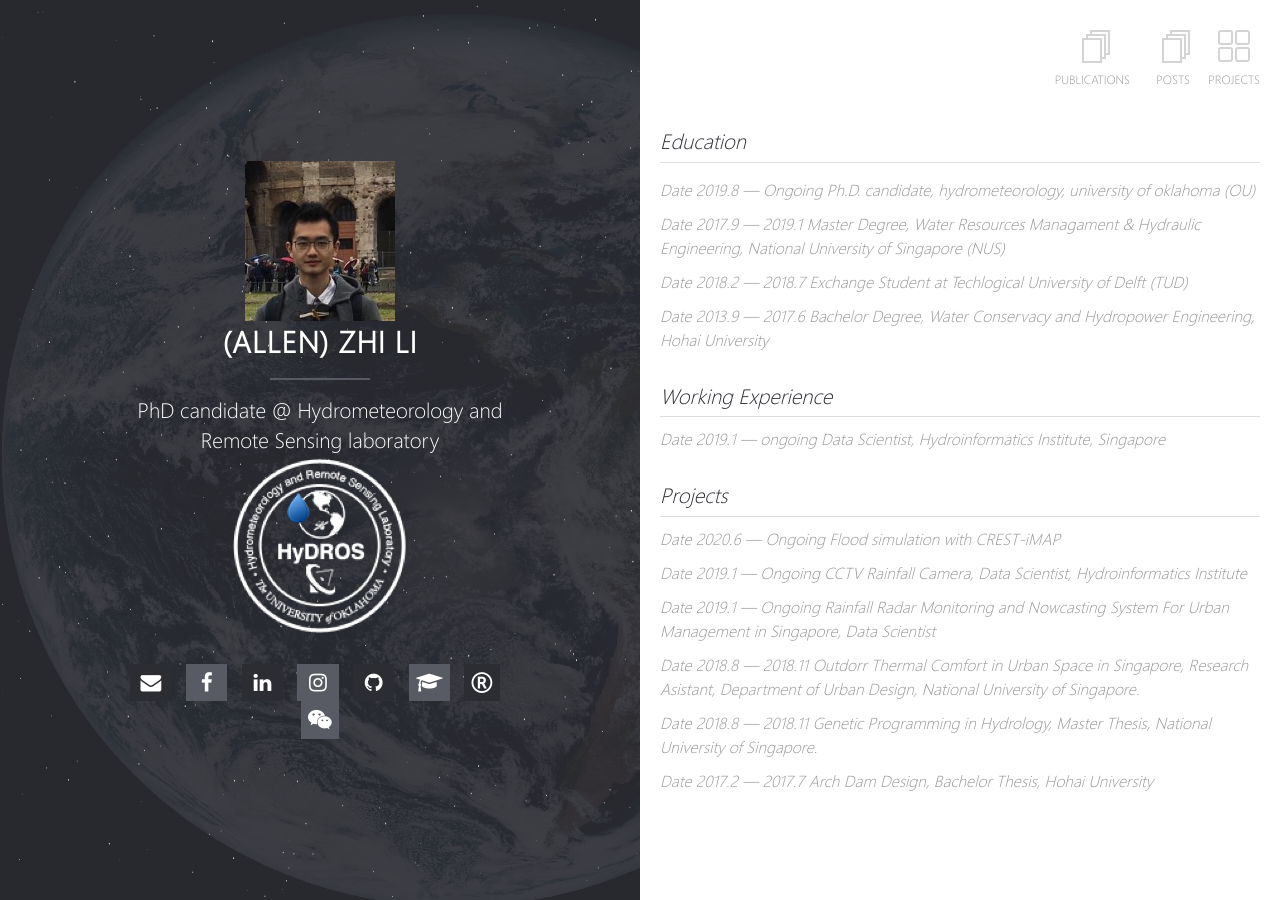
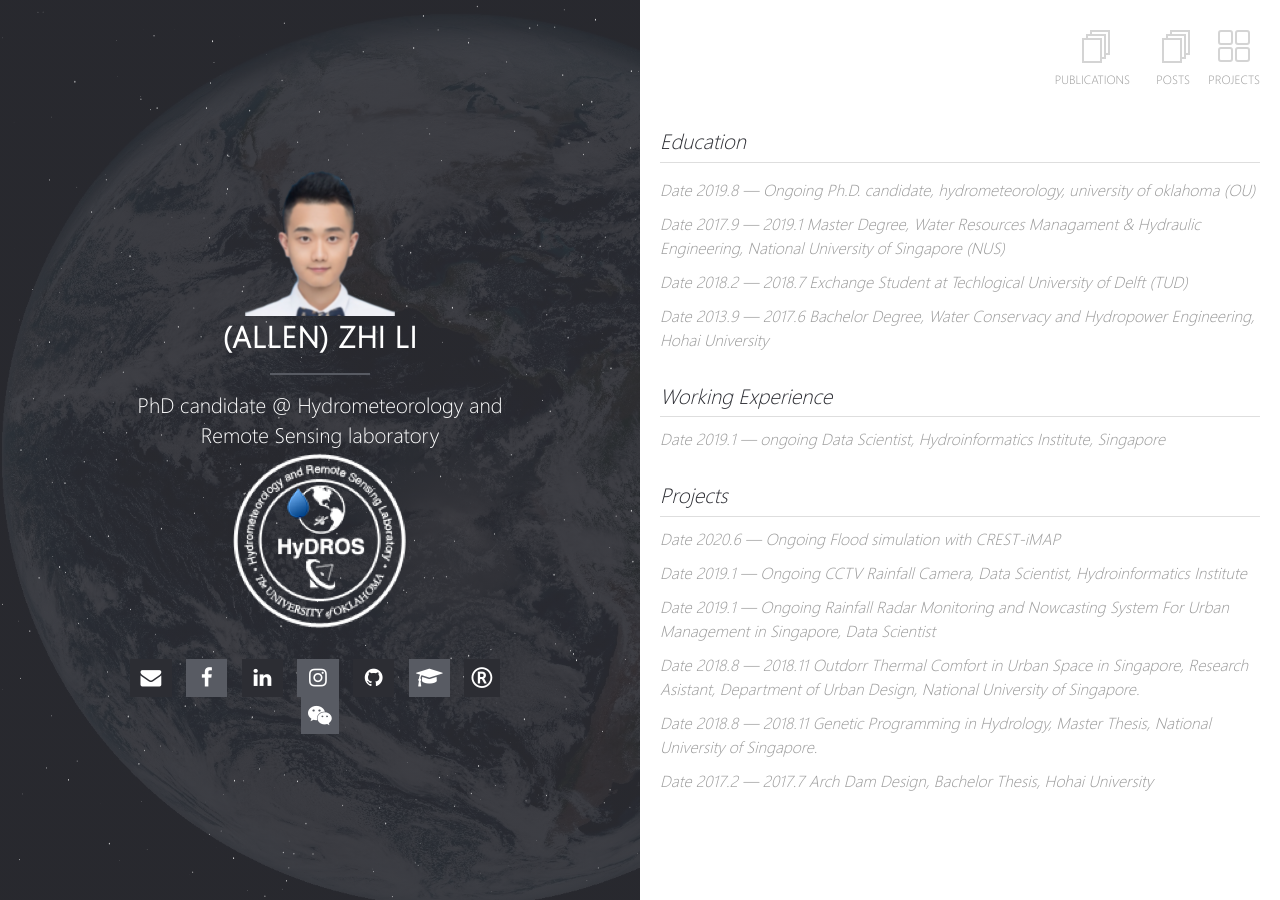
Before and after one commit to chrimerss/homepage, a Jekyll site: the page built from index.md, in a window 1280 px wide. Built offline with Jekyll 4.4.1, drawn with Linux system fonts in a browser that asks for light colours; our own code applies the rules of GitHub Pages for plain Markdown files.

Commit message:
update logo

```diff
--- a/_config.yml
+++ b/_config.yml
@@ -3,7 +3,7 @@ title: (Allen) Zhi Li
 description: PhD candidate @ Hydrometeorology and Remote Sensing laboratory
 url: https://chrimerss.github.io/homepage
 # url: http://127.0.0.1:4000/
-logo: GoogleScholar.jpg                                      # Site logo
+logo: allen.png                                     # Site logo
 locale: en_US
 
 # Left Block Images
```
